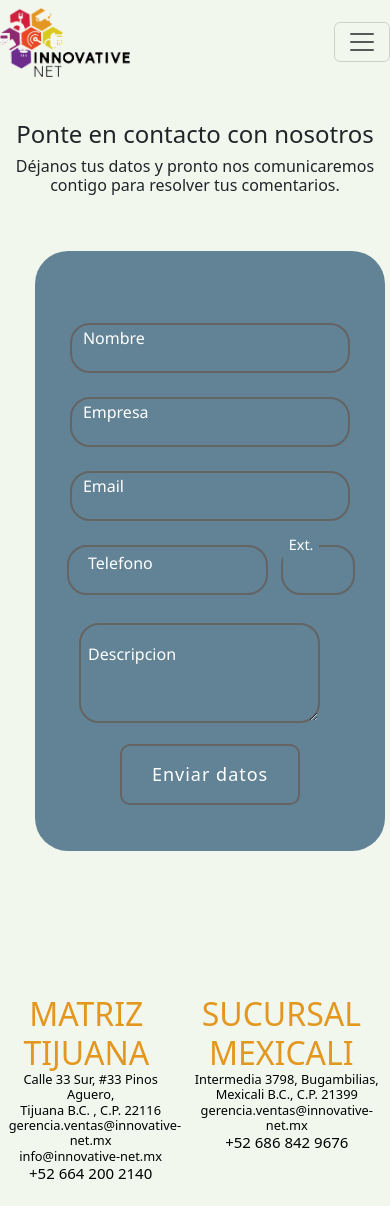
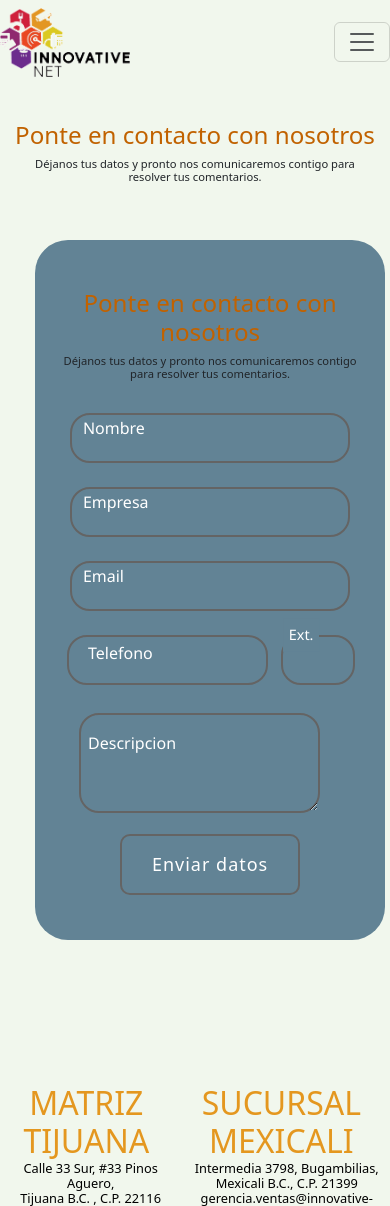
Before and after one commit to Innovative-net-mx/innovative-Webpage, a Django app: page /contacto in a window 390 px wide. Shown: the top 1206 px of the page. Run offline with Django 3.2, Linux system fonts and the light colour scheme; some libraries are stand-ins or nearby versions.

Commit message:
cambio-contacto-con-responsividad

```diff
--- a/homepage/static/css/estilo.css
+++ b/homepage/static/css/estilo.css
@@ -833,11 +833,14 @@ margin-top:-5%;
  }
 
  .letras {
-     font-size: 150%;
+     font-size: 170%;
+     color: #C16200;
  }
 
  .letras1 {
      font-size: 100%;
+     margin-left: 30px;
+     width: 90%;
  }
 
  .body {
@@ -854,7 +857,7 @@ margin-top:-5%;
      border-radius: 33px;
      background: #628395;
      width: 450px;
-     height: 550px;
+     height: 650px;
      border: 1px;
      margin-left: 40%;
  }
@@ -1251,8 +1254,15 @@ margin-top:-5%;
     }
     .form {
         width: 350px;
-        height: 600px;
+        height: 700px;
         margin-left: 9%;
+    }
+    .letras{
+        font-size:151% ;
+    }
+    .letras1{
+        font-size:70% ;
+        margin-left: 0;
     }
     .contact-from-phone {
         margin-left: 20%;
--- a/homepage/templates/homepage/contacto.html
+++ b/homepage/templates/homepage/contacto.html
@@ -52,7 +52,8 @@
 
     <div class="form">
     <br><br>
-
+    <h1 class="letras">Ponte en contacto con nosotros</h1>
+    <h3 class="letras1">Déjanos tus datos y pronto nos comunicaremos contigo para resolver tus comentarios.</h3>
         <form actions="" method="POST" >
 
             {% csrf_token %}
```
